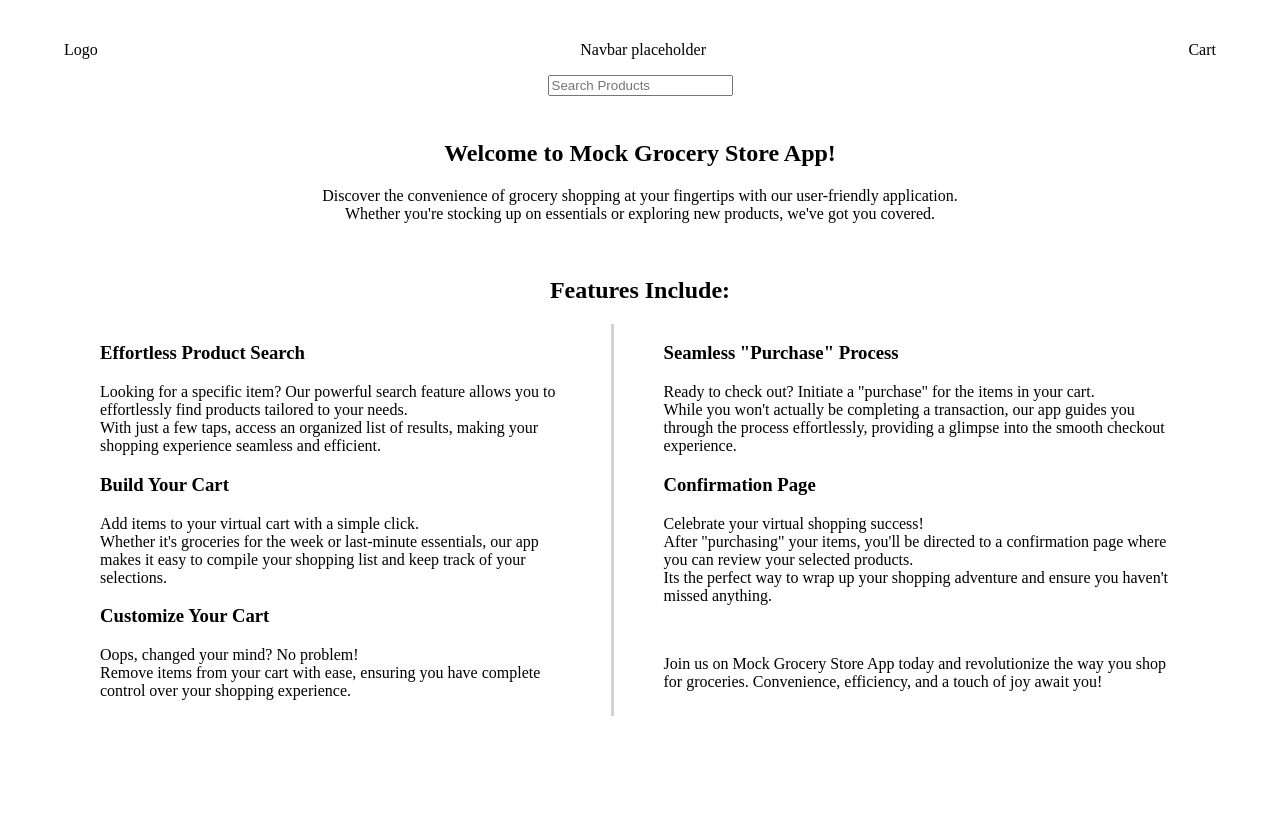
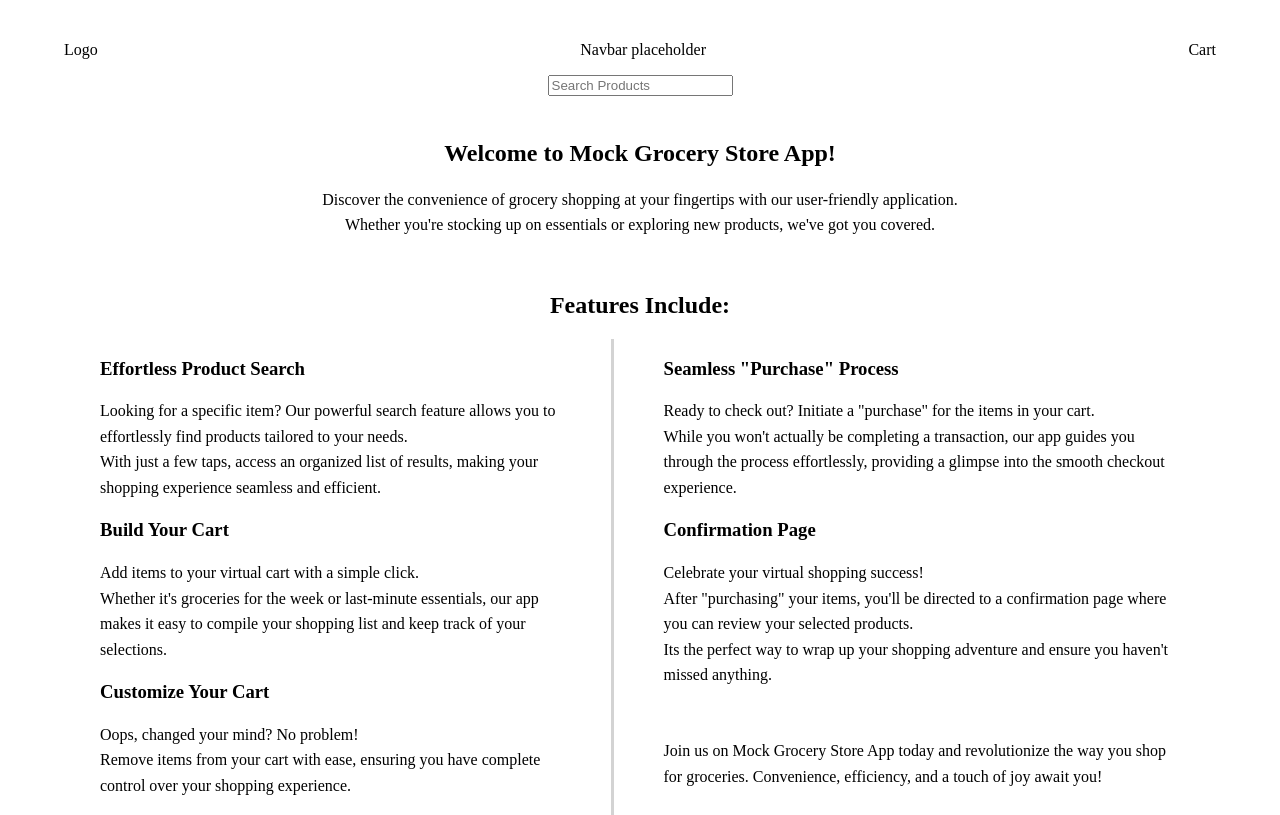
Before and after one commit to Ant-Shell/fe-take-home-mgsa, a React (Vite) app: page / in a window 1280 px wide. Built offline with nearby package versions, Linux system fonts and the light colour scheme; no server answers.

Commit message:
Add classname, adjust layout

```diff
--- a/src/components/Hero/Hero.jsx
+++ b/src/components/Hero/Hero.jsx
@@ -6,32 +6,33 @@ const Hero = () => {
       <h1>
         Welcome to Mock Grocery Store App!
       </h1>
-      <p>
+      <p className='hero-text'>
       Discover the convenience of grocery shopping at your fingertips with our user-friendly application.<br/>
       Whether you&apos;re stocking up on essentials or exploring new products, we&apos;ve got you covered.
       </p>
       <br/>
+      <div className='hero-lower-section'>
         <h2>Features Include:</h2>
         <div className='hero-features'>
           <div className='hero-features-left'>
             <h3>
               Effortless Product Search
             </h3>
-        <p>
+            <p className='hero-text'>
               Looking for a specific item? Our powerful search feature allows you to effortlessly find products tailored to your needs.<br/>
               With just a few taps, access an organized list of results, making your shopping experience seamless and efficient.
             </p>
             <h3>
               Build Your Cart
             </h3>
-        <p>
+            <p className='hero-text'>
               Add items to your virtual cart with a simple click.<br/>
               Whether it&apos;s groceries for the week or last-minute essentials, our app makes it easy to compile your shopping list and keep track of your selections.
             </p>
             <h3>
               Customize Your Cart
             </h3>
-        <p>
+            <p className='hero-text'>
               Oops, changed your mind? No problem!<br/>
               Remove items from your cart with ease, ensuring you have complete control over your shopping experience.
             </p>
@@ -40,23 +41,24 @@ const Hero = () => {
             <h3>
               Seamless &quot;Purchase&quot; Process
             </h3>
-        <p>
+            <p className='hero-text'>
             Ready to check out? Initiate a &quot;purchase&quot; for the items in your cart.<br/>
             While you won&apos;t actually be completing a transaction, our app guides you through the process effortlessly, providing a glimpse into the smooth checkout experience.
             </p>
             <h3>
               Confirmation Page
             </h3>
-        <p>
+            <p className='hero-text'>
               Celebrate your virtual shopping success!<br/>
               After &quot;purchasing&quot; your items, you&apos;ll be directed to a confirmation page where you can review your selected products.<br/>
               Its the perfect way to wrap up your shopping adventure and ensure you haven&apos;t missed anything.
             </p>
             <br/>
-        <p>
+            <p className='hero-text'>
               Join us on Mock Grocery Store App today and revolutionize the way you shop for groceries.
               Convenience, efficiency, and a touch of joy await you!
             </p>
+        </div>
       </div>
     </div>
   </div>
```
Lines whose indentation alone changed are shown as unchanged.
